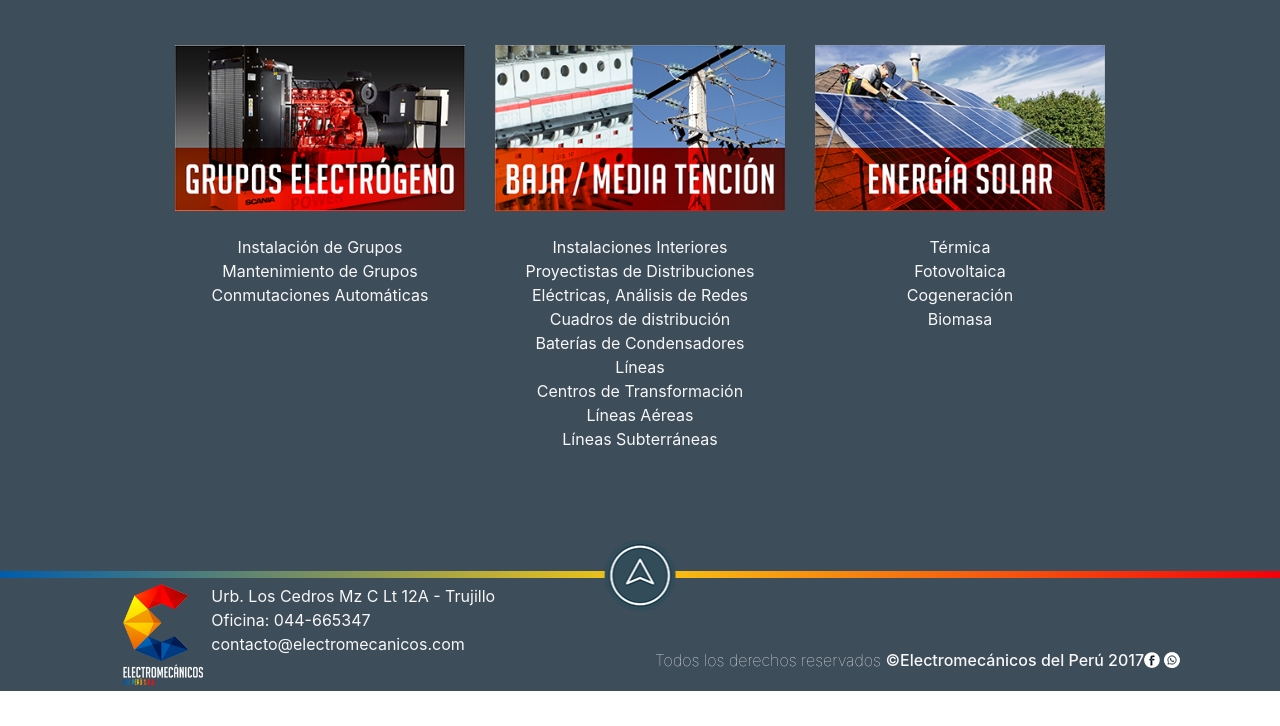
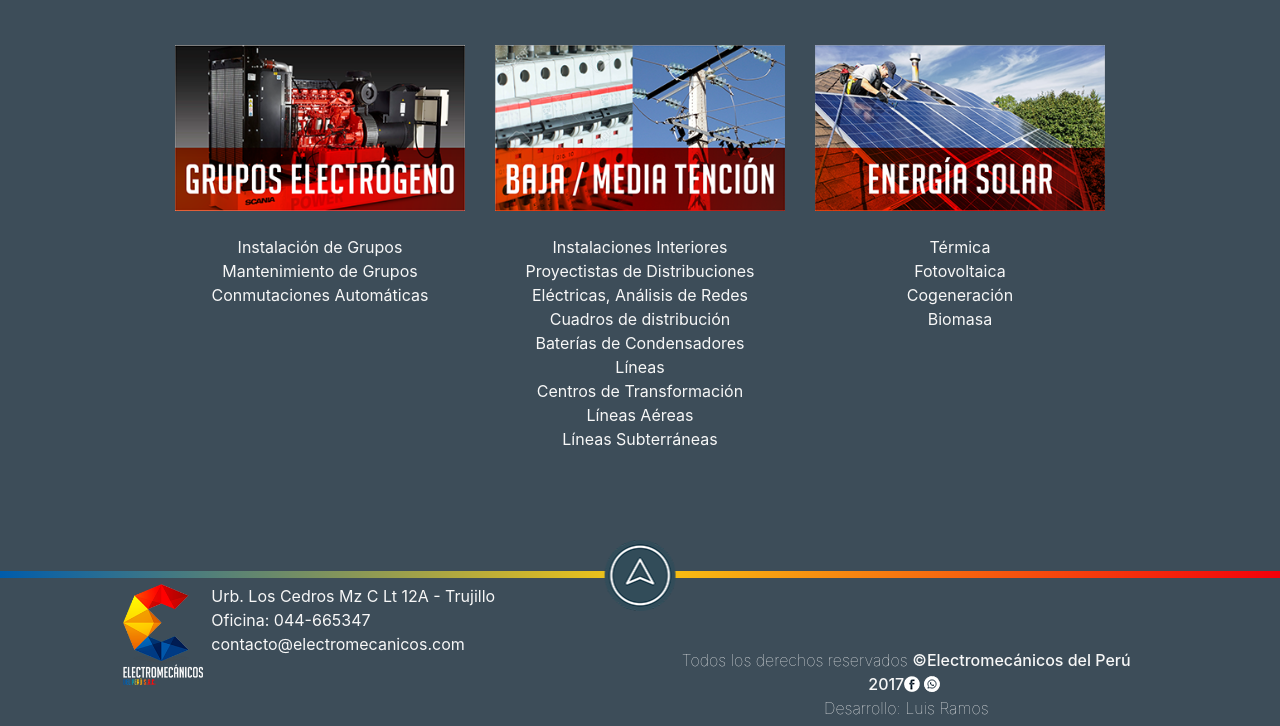
Before and after one commit to dowhiledo/dowhiledo.github.io, a plain HTML site: page servicios.html in a window 1280 px wide. Shown: the part 1391-2117 px from the top of the page. Before the commit the page ends 2082 px from the top, so only its background shows below. Drawn offline with Linux system fonts and the light colour scheme.

Commit message:
Update servicios.html

```diff
--- a/servicios.html
+++ b/servicios.html
@@ -434,6 +434,9 @@
                 <span style="font-weight: 500"> ©Electromecánicos del Perú 2017
             <i class="ico-fb"></i>
             <i class="ico-ws"></i>
+                    <br>
+                    <span style="font-weight: 100"> Desarrollo: Luis Ramos
+            </span>
             </span>
             </div>
         </div>
```
